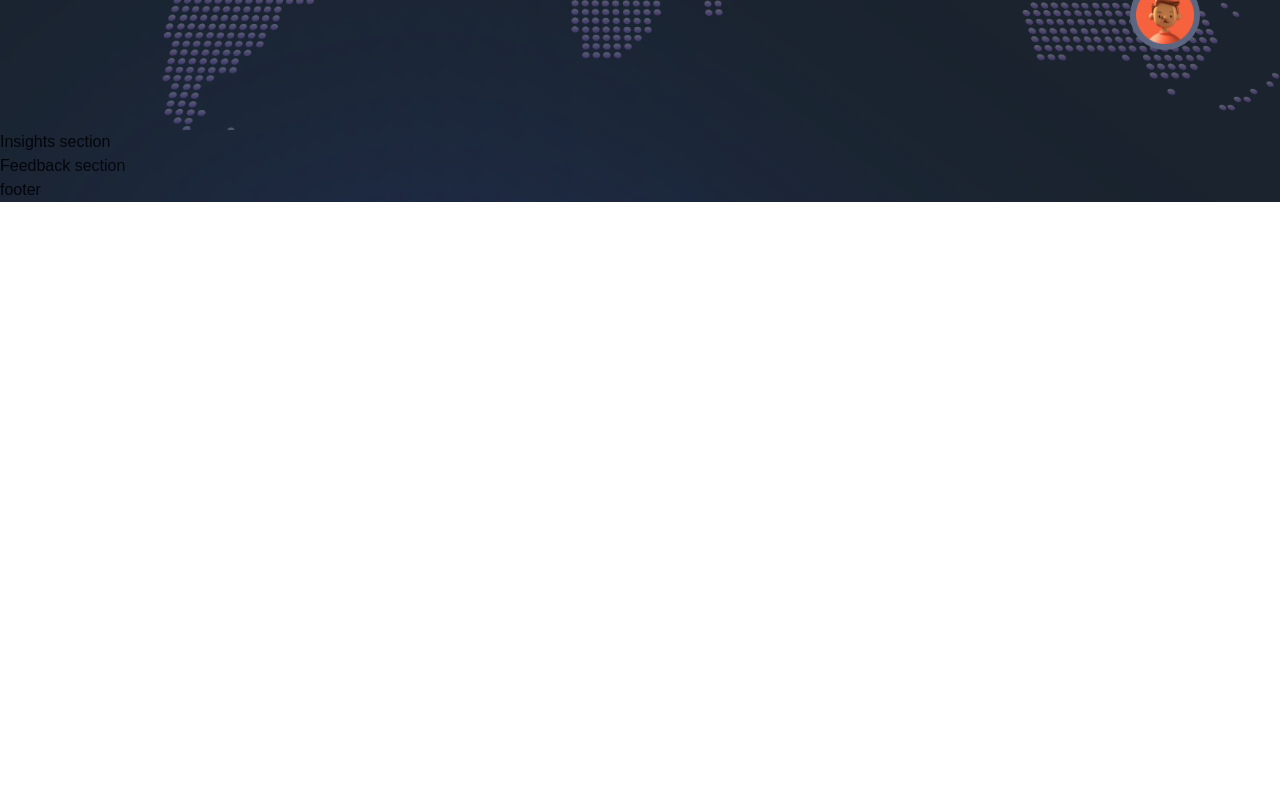
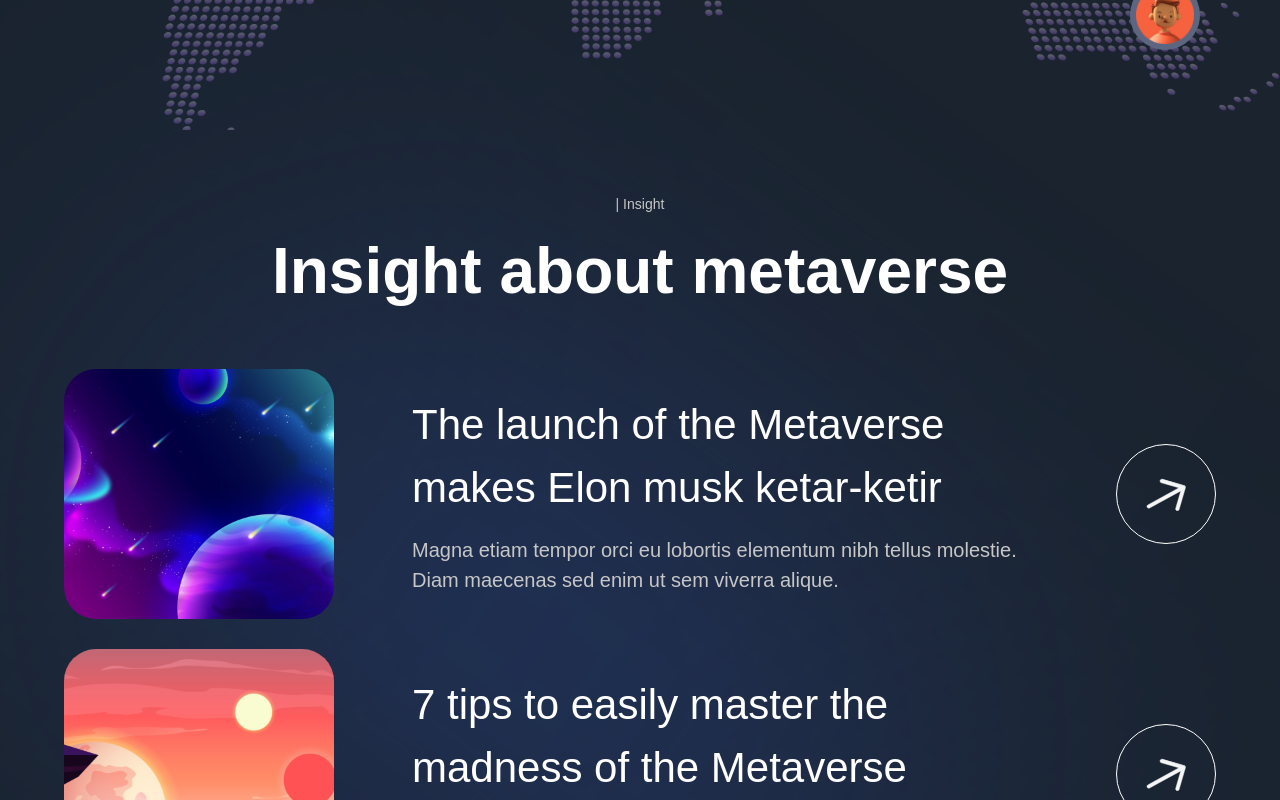
Before and after one commit to RealOtakuBoi/OtakuVerse-a-Metaverse-site-Landing-Page, a Next.js app: page / in a window 1280 px wide. Shown: the part 4760-5560 px from the top of the page. Before the commit the page ends 4962 px from the top, so only its background shows below. Built offline with nearby package versions, Linux system fonts and the light colour scheme; a web font is replaced by a local one.

Commit message:
insight section done

```diff
--- a/components/InsightCard.jsx
+++ b/components/InsightCard.jsx
@@ -1,9 +1,37 @@
-'use client';
+"use client";
 
-const InsightCard = () => (
-  <div>
-    Insight Card
-  </div>
+import { motion } from "framer-motion";
+import { fadeIn } from "../utils/motion";
+
+const InsightCard = ({ imgUrl, title, subtitle, index }) => (
+  <motion.div
+    variants={fadeIn("up", "spring", index * 0.5, 1)}
+    className="flex md:flex-row flex-col gap-4"
+  >
+    <img
+      src={imgUrl}
+      alt="planet-01"
+      className="md:w-[270px] w-full h-[250px] rounded-[32px] object-cover"
+    />
+    <div className="w-full flex justify-between items-center">
+      <div className="flex-1 md:ml-[62px] flex flex-col max-w-[650px]">
+        <h4 className="font-normal lg:text-[42px] text-[26px] text-white">
+          {title}
+        </h4>
+        <p className="mt-[16px] font-normal lg:text-[20px] text-[14px] text-secondary-white">
+          {subtitle}
+        </p>
+      </div>
+
+      <div className="lg:flex hidden items-center justify-center w-[100px] h-[100px] rounded-full bg-transparent border-[1px] border-white cursor-pointer hover:bg-[grey]">
+        <img
+          src="/arrow.svg"
+          alt="arrow"
+          className="w-[40%] h-[40%] object-contain"
+        />
+      </div>
+    </div>
+  </motion.div>
 );
 
 export default InsightCard;
--- a/sections/Insights.jsx
+++ b/sections/Insights.jsx
@@ -1,8 +1,31 @@
-'use client';
+"use client";
+
+import { motion } from "framer-motion";
+import { TypingText, TitleText, InsightCard } from "../components";
+import { insights, startingFeatures } from "../constants";
+import styles from "../styles";
+import { staggerContainer, planetVariants, fadeIn } from "../utils/motion";
 
 const Insights = () => (
-  <section>
-    Insights section
+  <section className={`${styles.paddings} relative z-10`}>
+    <motion.div
+      variants={staggerContainer}
+      initial="hidden"
+      whileInView="show"
+      viewport={{ once: false, amount: 0.25 }}
+      className={`${styles.innerWidth} mx-auto flex flex-col`}
+    >
+      <TypingText title="| Insight" textStyles="text-center" />
+      <TitleText
+        title={<>Insight about metaverse</>}
+        textStyles="text-center"
+      />
+      <div className="mt-[50px] flex flex-col gap-[30px]">
+        {insights.map((item, index) => (
+          <InsightCard key={`insight-${index}`} {...item} index={index + 1} />
+        ))}
+      </div>
+    </motion.div>
   </section>
 );
 
```
